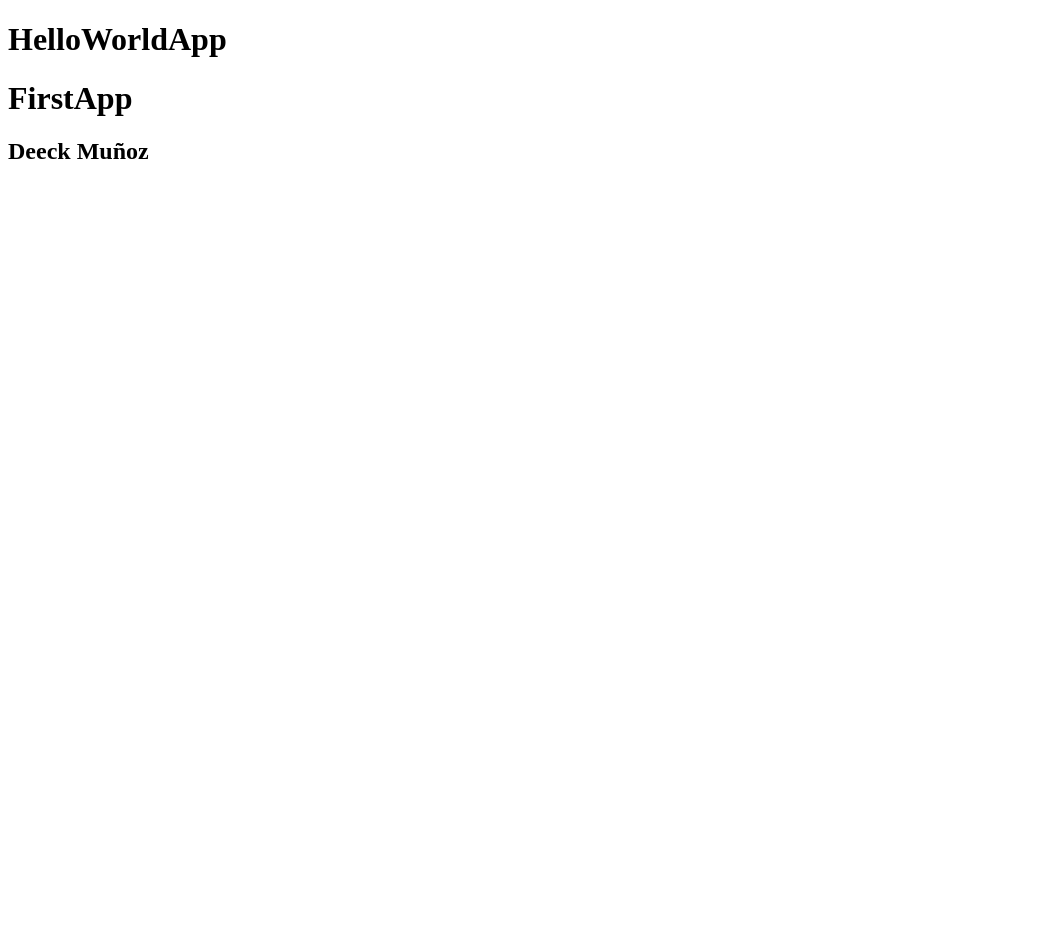
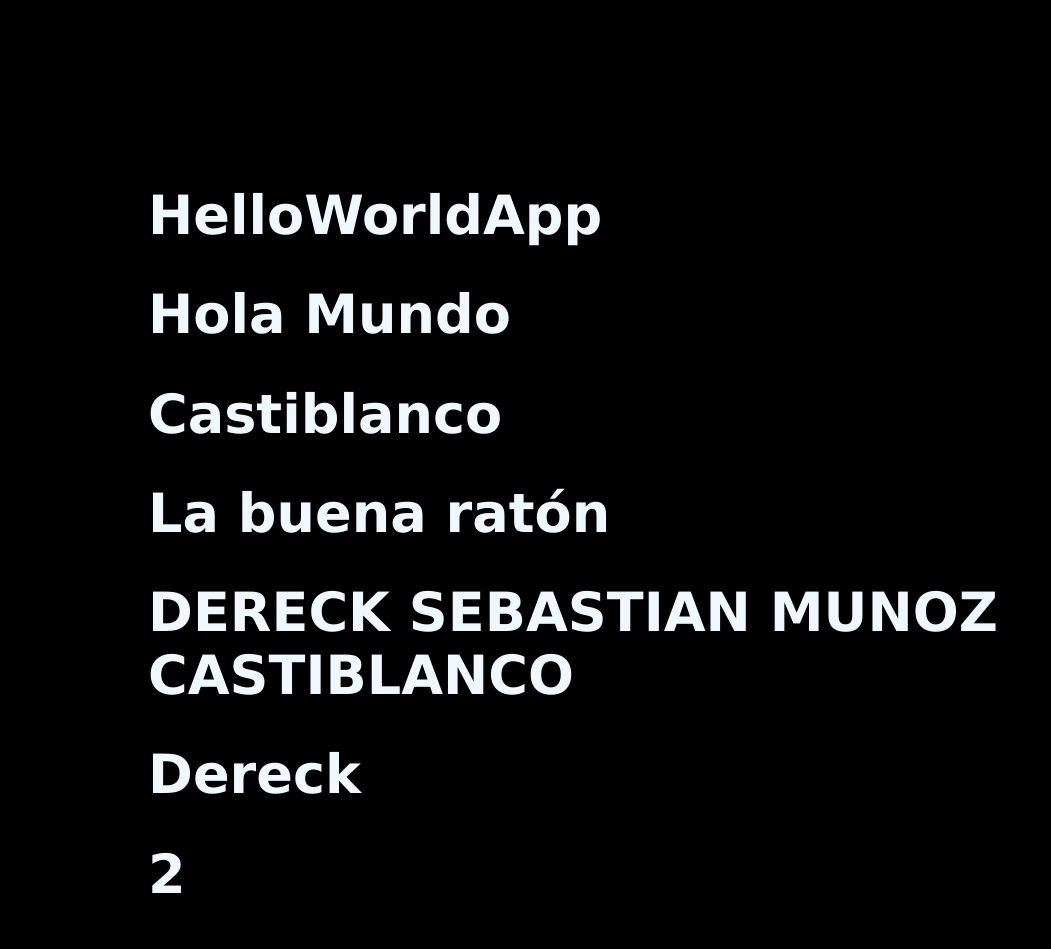
Before and after one commit to Dereck797/03-counter-app-vite, a React (Vite) app: page / in a window 1280 px wide. Shown: the top 949 px of the page, without its empty margins (0-1051 px from the left). Before the commit the page ends 800 px from the top, so only its background shows below. Built offline with nearby package versions, Linux system fonts and the light colour scheme.

Commit message:
Se realiza modificación a los componentes

```diff
--- a/src/FirstApp.jsx
+++ b/src/FirstApp.jsx
@@ -1,13 +1,39 @@
 import { Fragment } from "react"
 
-export const FirstApp = () => {
+// No se puede mandar el objeto completo.. sino por cada una de sus propiedades
+// a no ser que utilicemos JSON.stringify()
+const object = {
+  message: 'Hola Mundo',
+  title: 'Castiblanco '
+}
+
+const newMessage = 'Dereck';
+
+const array = [1,2,3,4,5,6]
+
+// Lo mas recomendable es utilizar las funciones fuera del functional component
+const funcion = () => { return 'DERECK SEBASTIAN MUNOZ CASTIBLANCO' }
+
+export const FirstApp = (props) => {
+  // aunque se debe utilizar cuando dentro del functional componen exista alguna
+  // variable propia que deba modificarser o que vaya a cambiar}
+  console.log(props);
+  const funcion1 = () => { return 'La buena ratón' }
+
   return (
     //La etiqueta Fragment evita que deba agruparse todo en un div
     // que probablemente podría ser inecesario, al momento de inspeccionar el código
     // podemos identificar que no existe un div sino que los elementos quedan anidados
     // al div del root
     <Fragment>
-        <h1>FirstApp</h1>
+        <h1>{object.message}</h1>
+        <h1>{object.title}</h1>
+        {/* <h1>{ JSON.stringify (object) }</h1>  */}
+        <h1>{ funcion1() }</h1>
+        <h1>{ funcion() }</h1>
+        <h1>{ newMessage }</h1>
+        <h1> { 1 + 1 }</h1>
+        <h1>{array}</h1>
         <h2>Deeck Muñoz</h2>
     </Fragment>
   )
--- a/src/main.jsx
+++ b/src/main.jsx
@@ -2,6 +2,9 @@ import React from 'react';
 import ReactDOM from 'react-dom/client';
 import { FirstApp } from './FirstApp';
 import { HelloWorldApp } from './HelloWorldApp';
+
+// Se importan los estilos globales
+import './styles.css'
 
 ReactDOM.createRoot(document.getElementById('root')).render(
     <React.StrictMode>
--- /dev/null
+++ b/src/styles.css
@@ -0,0 +1,8 @@
+/* estilos globales  */
+html, body {
+    background-color: black;
+    color: aliceblue;
+    font-family: 'Lucida Sans', 'Lucida Sans Regular', 'Lucida Grande', 'Lucida Sans Unicode', Geneva, Verdana, sans-serif;
+    font-size: 1.3rem;
+    padding: 70px;
+}
```
